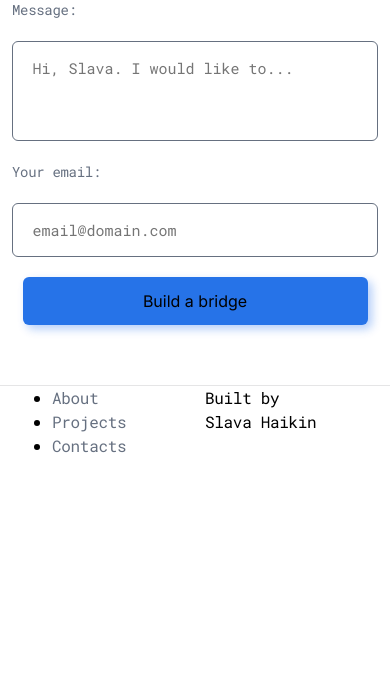
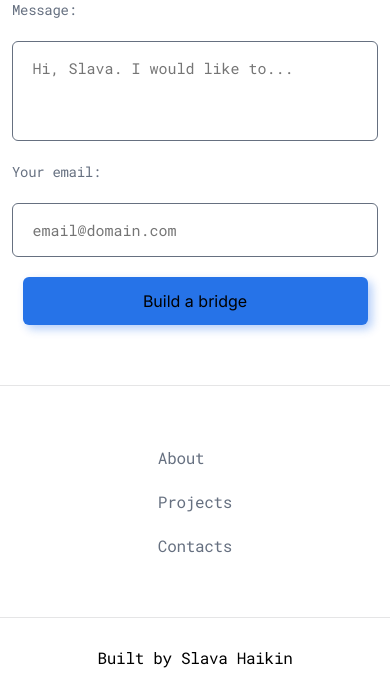
Before and after one commit to Vyachowski/haikin.me, a PHP site: page / in a window 390 px wide; the page is wider, and only the part inside the window is pictured. Shown: the part 2941-3639 px from the top of that part. Before the commit the page ends 3394 px from the top of that part, so only its background shows below. Run offline with PHP 8.4, Linux system fonts and the light colour scheme.

Commit message:
feat: add mobile footer menu layout

```diff
--- a/assets/styles/index.css
+++ b/assets/styles/index.css
@@ -624,4 +624,46 @@
     margin-left: auto;
   }
 }
-/*border-bottom: 1px solid var(--border-color);*/
+
+
+.footer__nav-list {
+  grid-column: 1 / -1;
+  position: relative;
+
+  display: flex;
+  flex-wrap: wrap;
+  flex-direction: column;
+  align-content: center;
+
+  margin: 0;
+  padding: 0;
+  padding-block: 5rem;
+  list-style-type: none;
+}
+
+.footer__nav-list:after {
+  position: absolute;
+  bottom: 0;
+  left: -10rem;
+  width: 128rem;
+  border-bottom: 1px solid var(--border-color);
+  content: '';
+}
+
+@media (width >= 768px) {
+  .footer__nav-list:after {
+    display: none;
+  }
+}
+
+.footer__nav-link {
+  display: block;
+  padding: 1rem;
+}
+
+.footer__copyright {
+  grid-column: 1 / -1;
+
+  padding-block: 1.75em;
+  text-align: center;
+}
--- a/index.html
+++ b/index.html
@@ -339,7 +339,7 @@
     </main>
 
     <footer class="footer">
-      <div class="container">
+      <div class="container footer__container">
         <ul class="footer__nav-list">
           <li class="footer__nav-link-item">
             <a class="footer__nav-link" href="#about">About</a>
@@ -351,7 +351,7 @@
             <a class="footer__nav-link" href="#contacts">Contacts</a>
           </li>
         </ul>
-        <p>Built by Slava Haikin</p>
+        <p class="footer__copyright">Built by Slava Haikin</p>
       </div>
     </footer>
 
```
